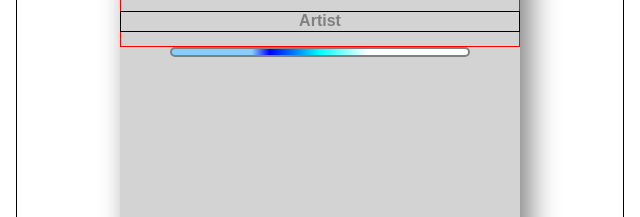
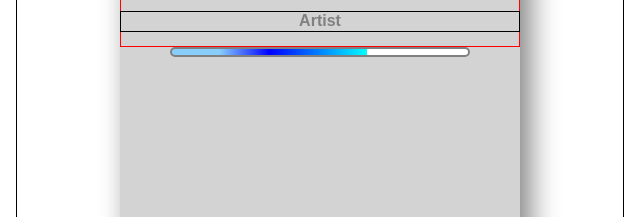
Before and after one commit to fbw-d09/uib-layout-neumorphic-music-player-DirkSawon, a website: page index.html in a window 1280 px wide. Shown: the part 455-672 px from the top of the page, 320-960 px from the left. Drawn offline with nearby package versions, Linux system fonts and the light colour scheme.

Commit message:
Version 0.02 - In Progress

```diff
--- a/style.css
+++ b/style.css
@@ -132,7 +132,7 @@ body
     border: 2px solid grey;
     border-radius:5px;
     background-color: white;
-    background: linear-gradient(90deg,lightskyblue 27%, blue 33%, cyan 50%, white 66%);
+    background: linear-gradient(90deg,lightskyblue 16%, blue 33%, cyan 66%, white 0 100%);
     color:lightskyblue
 }
 
```
